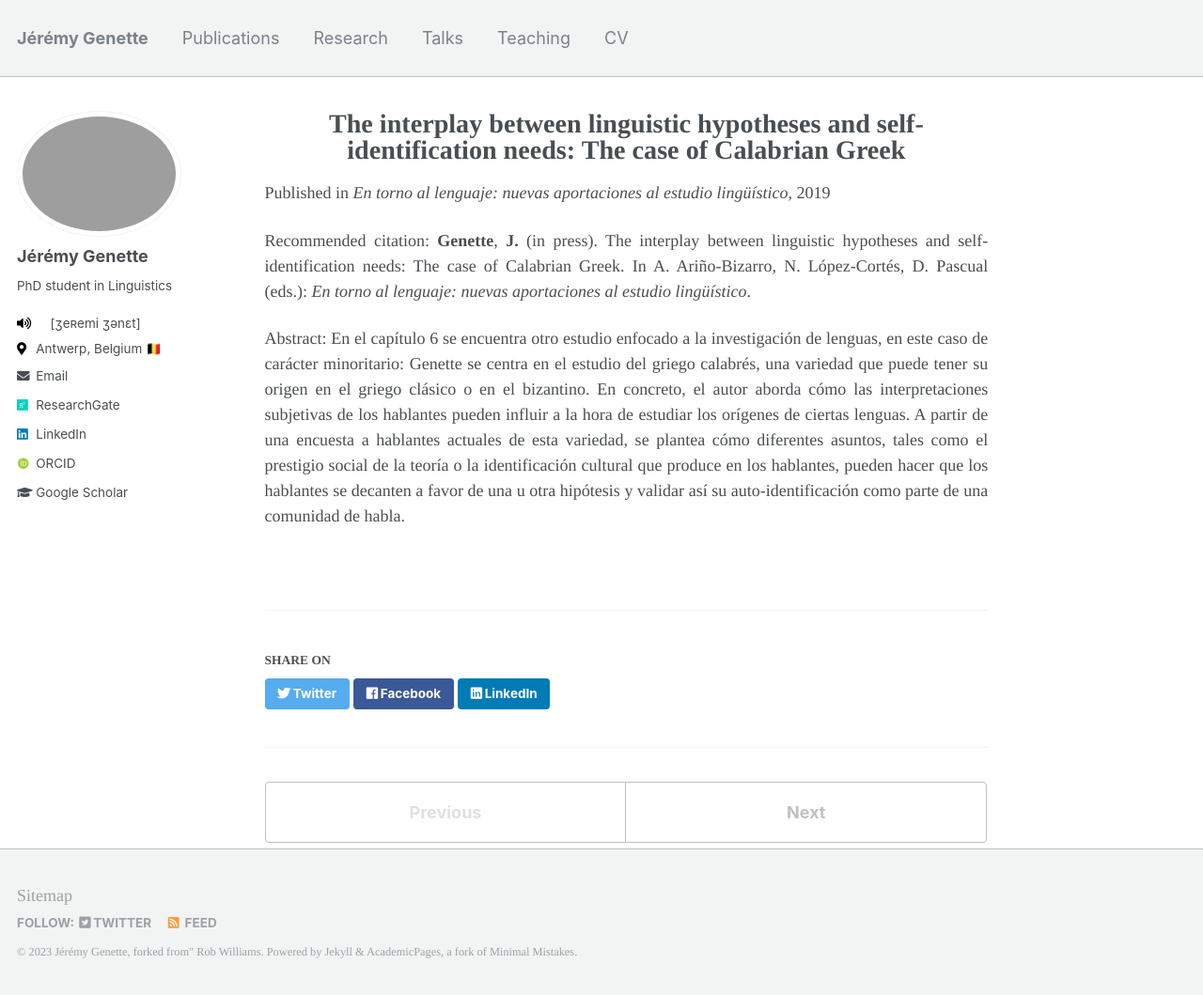
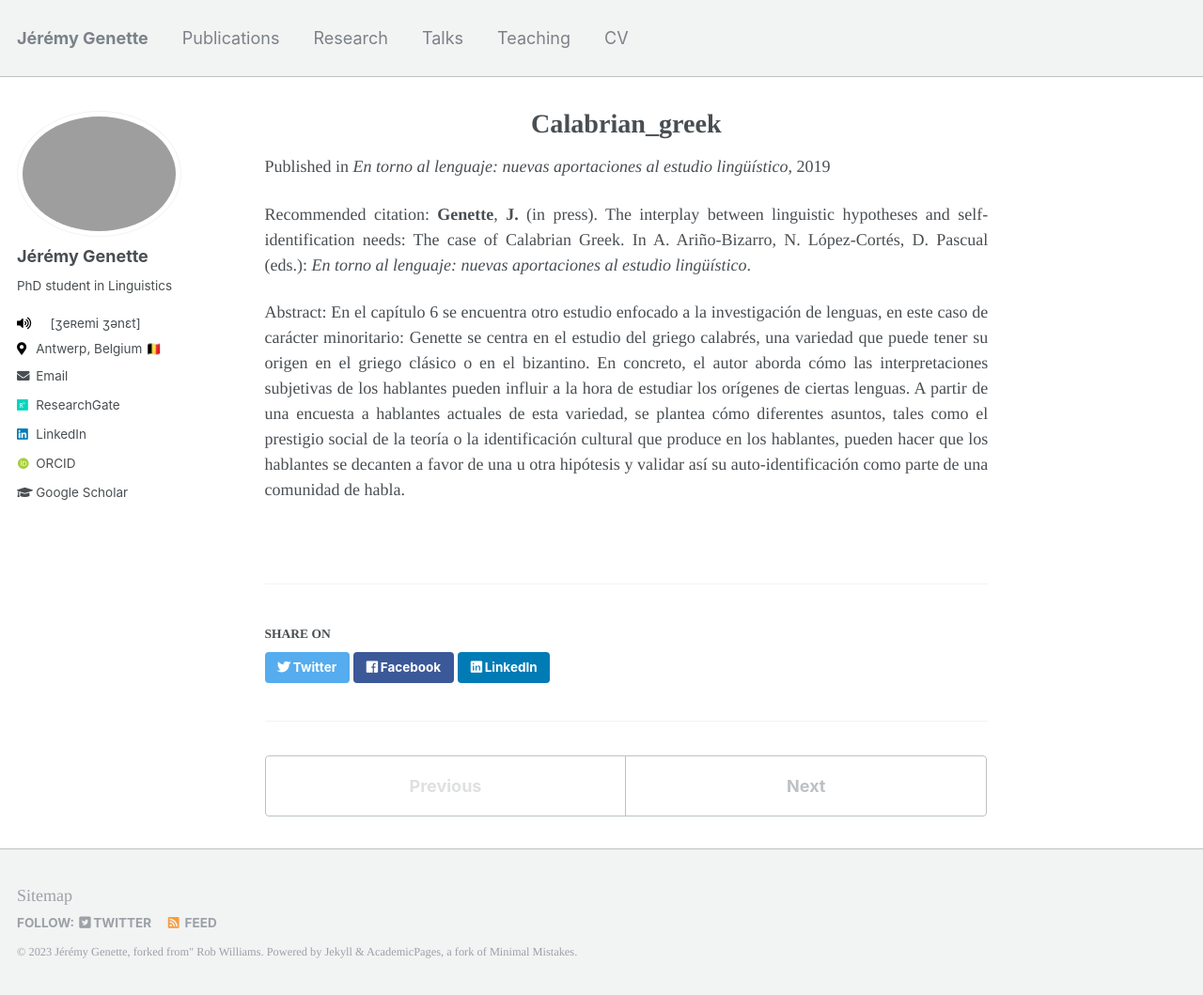
Before and after one commit to jgenette/jgenette.github.io, a Jekyll site: the page built from _publications/Calabrian_greek.md, in a window 1280 px wide and 1059 px high. Shown: the whole window at 94% size. Built offline with Jekyll 4.4.1, drawn with Linux system fonts in a browser that asks for light colours; some web fonts are replaced.

Commit message:
Update Calabrian_greek.md

```diff
--- a/_publications/Calabrian_greek.md
+++ b/_publications/Calabrian_greek.md
@@ -1,5 +1,5 @@
 ---
-title: "The interplay between linguistic hypotheses and self-identification needs: The case of Calabrian Greek"
+title:
 collection: publications
 permalink: /publication/Calabrian_greek
 date: 2019-11-05
```
